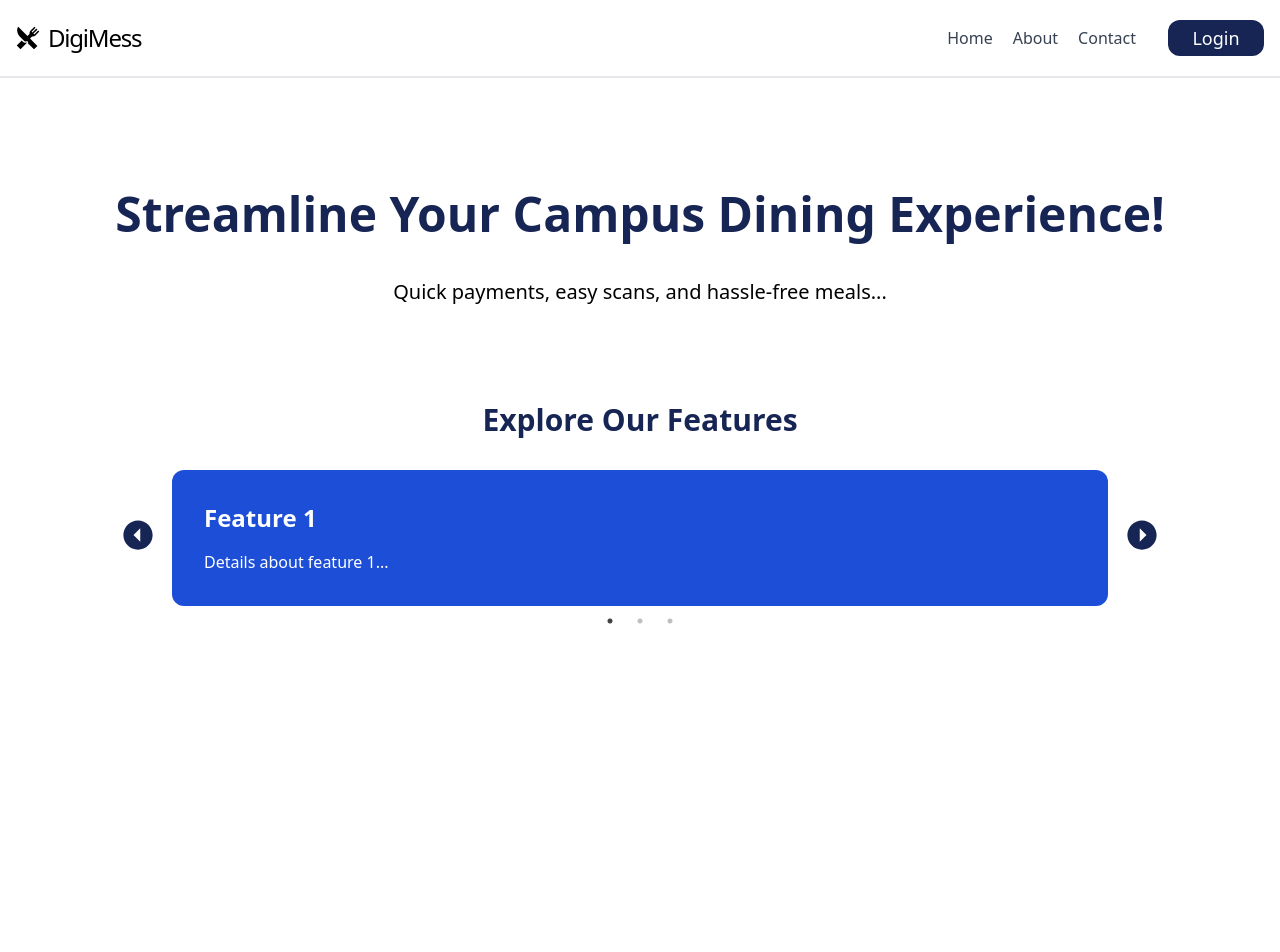
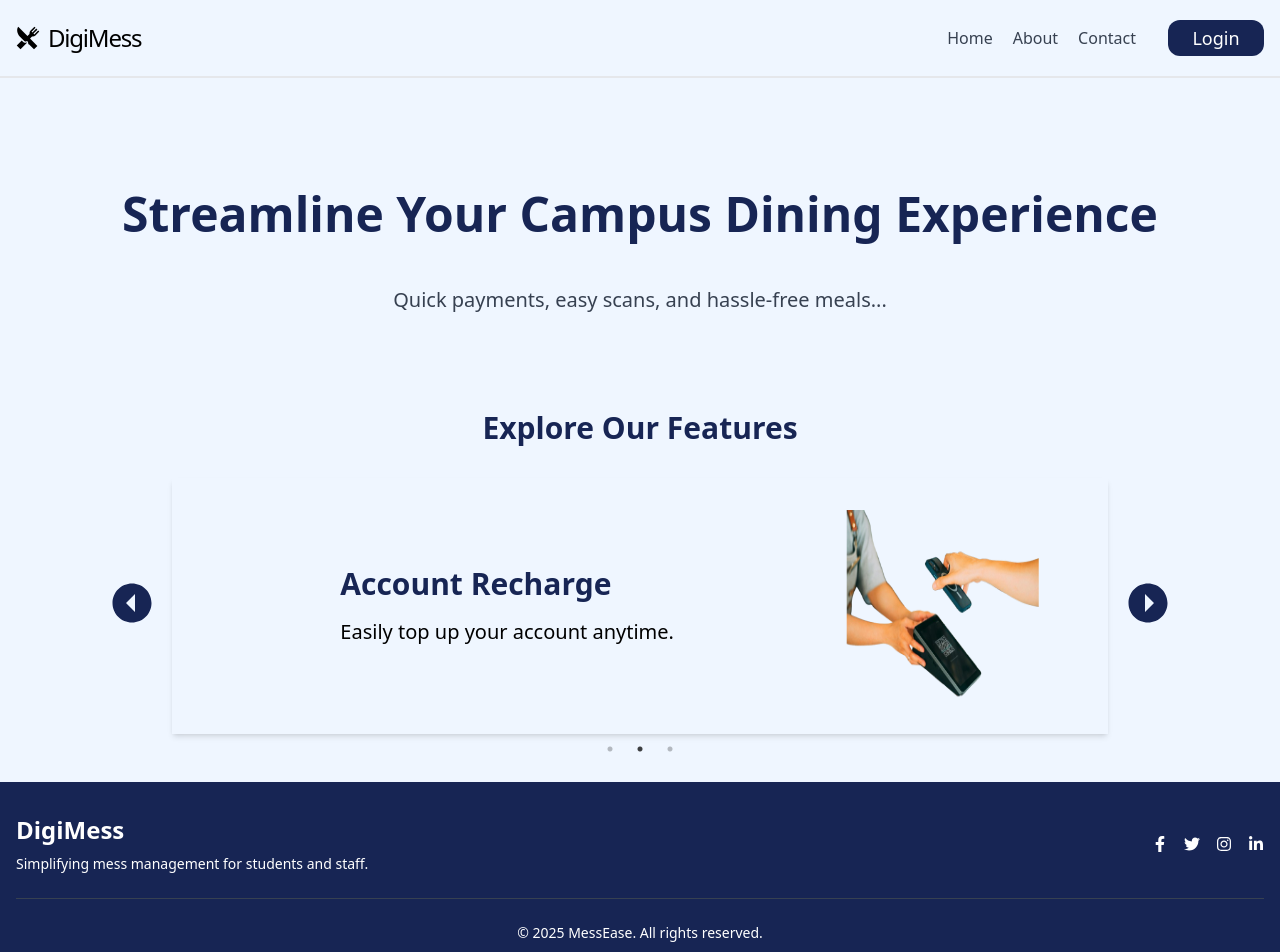
Before and after one commit to SarangKulkarniamb/MessManagement, a React (Vite) app in the folder frontend/: page / in a window 1280 px wide. Shown: the top 952 px of the page. Before the commit the page ends 800 px from the top, so only its background shows below. Built offline with nearby package versions, Linux system fonts and the light colour scheme.

Commit message:
90% landing page complete

```diff
--- a/frontend/src/App.jsx
+++ b/frontend/src/App.jsx
@@ -1,14 +1,32 @@
 import React from 'react'
 import Navbar from './components/navbar/Navbar'
 import Hero from './components/heropage/Hero'
+import Footer from './components/footer/Footer'
+import { motion } from 'framer-motion'
 function App() {
 
 
   return (
-    <div className="min-h-screen overflow-x-hidden">
-      <Navbar />
-      <Hero />
+    <div className="min-h-screen overflow-x-hidden bg-blue-50">
+      <motion.div
+        variants={{
+          hidden: { opacity: 1 },
+          visible: {
+            opacity: 1,
+            transition: {
+              staggerChildren: 0.5,
+            },
+          },
+        }}
+        initial="hidden"
+        animate="visible"
+      >
+        <Navbar />
+        <Hero />
+        <Footer />
+      </motion.div>
     </div>
+
   )
 }
 
--- /dev/null
+++ b/frontend/src/components/footer/Footer.jsx
@@ -0,0 +1,66 @@
+import { FaFacebookF, FaTwitter, FaInstagram, FaLinkedinIn } from "react-icons/fa";
+
+const Footer = () => {
+  return (
+    <footer className="bg-blue-950 text-white py-8 mt-18">
+      <div className="container mx-auto px-4">
+        <div className="flex flex-col md:flex-row justify-between items-center">
+          {/* Logo and Description */}
+          <div className="mb-6 md:mb-0">
+            <h1 className="text-2xl font-bold">DigiMess</h1>
+            <p className="mt-2 text-sm">
+              Simplifying mess management for students and staff.
+            </p>
+          </div>
+
+
+          {/* Social Media Links */}
+          <div className="flex space-x-4">
+            <a
+              href="https://facebook.com"
+              target="_blank"
+              rel="noopener noreferrer"
+              className="hover:text-blue-300"
+            >
+              <FaFacebookF />
+            </a>
+            <a
+              href="https://twitter.com"
+              target="_blank"
+              rel="noopener noreferrer"
+              className="hover:text-blue-300"
+            >
+              <FaTwitter />
+            </a>
+            <a
+              href="https://instagram.com"
+              target="_blank"
+              rel="noopener noreferrer"
+              className="hover:text-blue-300"
+            >
+              <FaInstagram />
+            </a>
+            <a
+              href="https://linkedin.com"
+              target="_blank"
+              rel="noopener noreferrer"
+              className="hover:text-blue-300"
+            >
+              <FaLinkedinIn />
+            </a>
+          </div>
+        </div>
+
+        {/* Divider */}
+        <hr className="my-6 border-gray-700" />
+
+        {/* Copyright */}
+        <div className="text-center text-sm">
+          &copy; {new Date().getFullYear()} MessEase. All rights reserved.
+        </div>
+      </div>
+    </footer>
+  );
+};
+
+export default Footer;
--- a/frontend/src/components/heropage/Hero.jsx
+++ b/frontend/src/components/heropage/Hero.jsx
@@ -1,21 +1,62 @@
 import React from 'react'
 import Swipe from './Swipe'
+import { motion } from 'framer-motion'
 const Hero = () => {
   return (
     <>
         <div className='container mt-16 flex flex-col lg:flex-row items-center justify-center gap-12 py-12'>
 
             {/* Hero Section */}
-
-                <div className='flex flex-col gap-10 text-center'>
-
-                    <h1 className='text-4xl sm:text-5xl text-blue-950 font-semibold'>Streamline Your Campus Dining Experience!</h1>
-
-                    <h3 className='text-md sm:text-xl'>Quick payments, easy scans, and hassle-free meals...</h3>
-
-                </div>
+                <motion.div
+                    className='flex flex-col gap-8 text-center'
+                    variants={{
+                        hidden: { opacity: 1 },
+                        visible: {
+                            opacity: 1,
+                            transition: {
+                            staggerChildren: 0.5,
+                            },
+                        },
+                        }}
+                    initial="hidden"
+                    animate="visible"
+                    >
+                    <motion.h1
+                        className="text-4xl lg:text-5xl text-center font-bold text-blue-950"
+                        variants={{
+                            hidden: { opacity: 0, y: 20 },
+                            visible: {
+                                opacity: 1,
+                                y: 0,
+                                transition: {
+                                duration: 0.8,
+                                ease: "easeInOut",
+                                },
+                            },
+                            }}
+                    >
+                        Streamline Your Campus Dining Experience
+                    </motion.h1>
+                    <motion.p
+                        className="text-lg lg:text-xl text-center text-gray-700 mt-4"
+                        variants={{
+                            hidden: { opacity: 0, y: 20 },
+                            visible: {
+                                opacity: 1,
+                                y: 0,
+                                transition: {
+                                duration: 0.8,
+                                ease: "easeInOut",
+                                },
+                            },
+                            }}
+                    >
+                        Quick payments, easy scans, and hassle-free meals...
+                    </motion.p>
+                </motion.div>
 
         </div>
+        {/* Swipe Section */}
         <div>
             <Swipe/>
         </div>
--- a/frontend/src/components/heropage/Swipe.jsx
+++ b/frontend/src/components/heropage/Swipe.jsx
@@ -1,31 +1,23 @@
-import { useState, useEffect, useRef } from "react";
+import { useRef } from "react";
 import Slider from "react-slick";
 import "slick-carousel/slick/slick.css";
 import "slick-carousel/slick/slick-theme.css";
 import { IoMdArrowDropleftCircle, IoMdArrowDroprightCircle } from "react-icons/io";
 import { motion } from "framer-motion";
+import heroImage from "../../assets/heroimage.png";
 const SwipeSection = () => {
-  const [isMobile, setIsMobile] = useState(false);
   const sliderRef = useRef(null);
-
-  useEffect(() => {
-    const checkScreenSize = () => {
-      setIsMobile(window.innerWidth <= 768);
-    };
-
-    checkScreenSize();
-    window.addEventListener("resize", checkScreenSize);
-
-    return () => window.removeEventListener("resize", checkScreenSize);
-  }, []);
 
   const settings = {
     dots: true,
     infinite: true,
-    speed: 400,
+    speed: 700,
     slidesToShow: 1,
     slidesToScroll: 1,
     arrows: false,
+    autoplay: true,
+    autoplaySpeed: 5000,
+    pauseOnHover: true,
   };
 
   return (
@@ -35,48 +27,70 @@ const SwipeSection = () => {
       </h2>
 
       <div className="flex items-center justify-center gap-4">
-        {!isMobile && (
         <motion.div
           whileHover={{ scale: 1.05 }}
-            whileTap={{ scale: 0.8 }}>
-            <button onClick={() => sliderRef.current.slickPrev()} className="text-4xl text-blue-950">
+          whileTap={{ scale: 0.8 }}
+          className="hidden md:block"
+        >
+          <button
+            onClick={() => sliderRef.current.slickPrev()}
+            className="text-5xl text-blue-950"
+          >
             <IoMdArrowDropleftCircle />
           </button>
         </motion.div>
-        )}
-        <div className="w-3/4">
+
+        {/* Slider */}
+        <div className="w-full lg:w-3/4 shadow-md">
           <Slider ref={sliderRef} {...settings}>
             <div>
-              <div className="bg-blue-700 text-white p-8 rounded-xl">
-                <h3 className="text-2xl font-semibold">Feature 1</h3>
-                <p className="mt-4">Details about feature 1...</p>
+              <div className="flex justify-around items-center text-black p-8 rounded-xl">
+                <div>
+                    <h3 className="text-3xl text-blue-950 font-semibold">QR Payments</h3>
+                    <p className="mt-4 text-xl">Fast and secure transactions with QR codes.</p>
+                </div>
+
+                <img src={heroImage} className="w-48 h-48" alt="" />
               </div>
             </div>
+
             <div>
-              <div className="bg-green-700 text-white p-8 rounded-xl">
-                <h3 className="text-2xl font-semibold">Feature 2</h3>
-                <p className="mt-4">Details about feature 2...</p>
+              <div className="flex justify-around items-center text-black p-8 rounded-xl">
+                <div>
+                    <h3 className="text-3xl text-blue-950 font-semibold">Account Recharge</h3>
+                    <p className="mt-4 text-xl">Easily top up your account anytime.</p>
+                </div>
+
+                <img src={heroImage} className="w-48 h-48" alt="" />
               </div>
             </div>
+
             <div>
-              <div className="bg-orange-700 text-white p-8 rounded-xl">
-                <h3 className="text-2xl font-semibold">Feature 3</h3>
-                <p className="mt-4">Details about feature 3...</p>
+              <div className="flex justify-around items-center text-black p-8 rounded-xl">
+                <div>
+                    <h3 className="text-3xl text-blue-950 font-semibold">Transaction History</h3>
+                    <p className="mt-4 text-xl">View your past payments and logs.</p>
+                </div>
+
+                <img src={heroImage} className="w-48 h-48" alt="" />
               </div>
             </div>
+
           </Slider>
         </div>
-        {!isMobile && (
+
         <motion.div
           whileHover={{ scale: 1.08 }}
-                whileTap={{ scale: 0.8 }}>
-
-                <button onClick={() => sliderRef.current.slickNext()} className="text-4xl text-blue-950">
+          whileTap={{ scale: 0.8 }}
+          className="hidden md:block"
+        >
+          <button
+            onClick={() => sliderRef.current.slickNext()}
+            className="text-5xl text-blue-950"
+          >
             <IoMdArrowDroprightCircle />
           </button>
-
         </motion.div>
-        )}
       </div>
     </div>
   );
--- a/frontend/src/components/navbar/Navbar.jsx
+++ b/frontend/src/components/navbar/Navbar.jsx
@@ -47,7 +47,7 @@ const Navbar = () => {
             <div className="sm:hidden">
               <motion.div
                 animate={{ rotate: rotate }}
-                transition={{ duration: 1 }}
+                transition={{ duration: 0.4 }}
               >
                 <button onClick={toggleMenu}>
                   <FiMenu />
```
Lines whose indentation alone changed are shown as unchanged.
